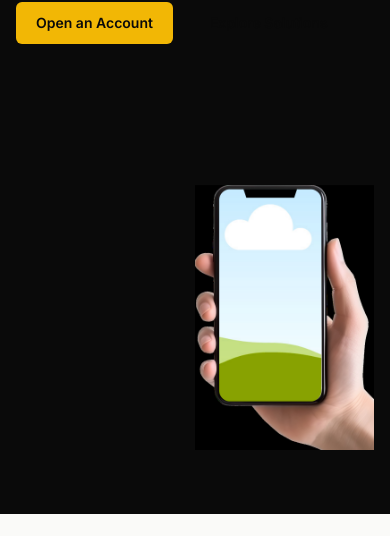
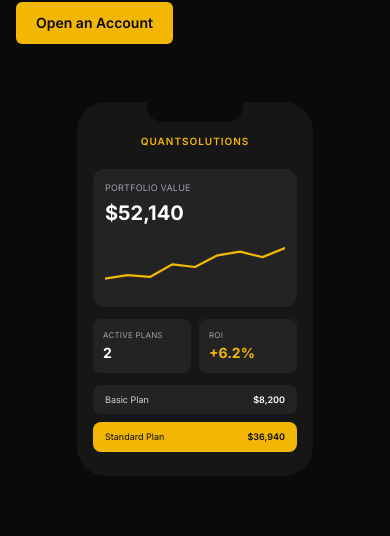
Before and after one commit to jeanserver/Quantsolutions, a React (Vite) app in the folder frontend/: page / in a window 390 px wide. Shown: the part 593-1129 px from the top of the page. Built offline with nearby package versions, Linux system fonts and the light colour scheme; no server answers.

Commit message:
Update PhoneMockup.jsx

```diff
--- a/frontend/src/components/home/PhoneMockup.jsx
+++ b/frontend/src/components/home/PhoneMockup.jsx
@@ -1,13 +1,58 @@
-// Displays the actual hand-holding-phone mockup graphic supplied by the
-// client, placed at /public/images/phone-mockup.png
+// A CSS/SVG phone frame with your actual dashboard-style content inside —
+// no photo or hand, just a clean device mockup in brand colors.
 function PhoneMockup({ className = '' }) {
   return (
-    <div className={`mx-auto ${className}`}>
-      <img
-        src="/images/phone-mockup.png"
-        alt="QuantSolutions app on a phone"
-        className="w-full object-contain"
-      />
+    <div className={`relative mx-auto w-64 ${className}`}>
+      <div className="rounded-[2.5rem] border-[10px] border-brand-black bg-brand-black shadow-cardHover">
+        <div className="relative overflow-hidden rounded-[1.8rem] bg-brand-dark">
+          <div className="absolute left-1/2 top-0 z-10 h-5 w-24 -translate-x-1/2 rounded-b-2xl bg-brand-black" />
+
+          <div className="px-4 pb-6 pt-8">
+            <p className="text-center text-[10px] font-semibold uppercase tracking-widest text-brand-yellow">
+              QuantSolutions
+            </p>
+
+            <div className="mt-5 rounded-xl bg-brand-charcoal p-3">
+              <p className="text-[9px] uppercase tracking-wide text-gray-400">Portfolio Value</p>
+              <p className="mt-1 text-xl font-bold text-white">$52,140</p>
+              <div className="mt-3 h-14">
+                <svg viewBox="0 0 200 50" className="h-full w-full">
+                  <polyline
+                    points="0,38 25,34 50,36 75,22 100,25 125,12 150,8 175,14 200,4"
+                    fill="none"
+                    stroke="#F2B705"
+                    strokeWidth="2.5"
+                    strokeLinecap="round"
+                    strokeLinejoin="round"
+                  />
+                </svg>
+              </div>
+            </div>
+
+            <div className="mt-3 grid grid-cols-2 gap-2">
+              <div className="rounded-lg bg-brand-charcoal p-2.5">
+                <p className="text-[8px] uppercase tracking-wide text-gray-400">Active Plans</p>
+                <p className="mt-0.5 text-sm font-bold text-white">2</p>
+              </div>
+              <div className="rounded-lg bg-brand-charcoal p-2.5">
+                <p className="text-[8px] uppercase tracking-wide text-gray-400">ROI</p>
+                <p className="mt-0.5 text-sm font-bold text-brand-yellow">+6.2%</p>
+              </div>
+            </div>
+
+            <div className="mt-3 space-y-2">
+              <div className="flex items-center justify-between rounded-lg bg-brand-charcoal px-3 py-2">
+                <span className="text-[9px] text-gray-300">Basic Plan</span>
+                <span className="text-[9px] font-semibold text-white">$8,200</span>
+              </div>
+              <div className="flex items-center justify-between rounded-lg bg-brand-yellow px-3 py-2">
+                <span className="text-[9px] text-brand-black">Standard Plan</span>
+                <span className="text-[9px] font-semibold text-brand-black">$36,940</span>
+              </div>
+            </div>
+          </div>
+        </div>
+      </div>
     </div>
   );
 }
```
